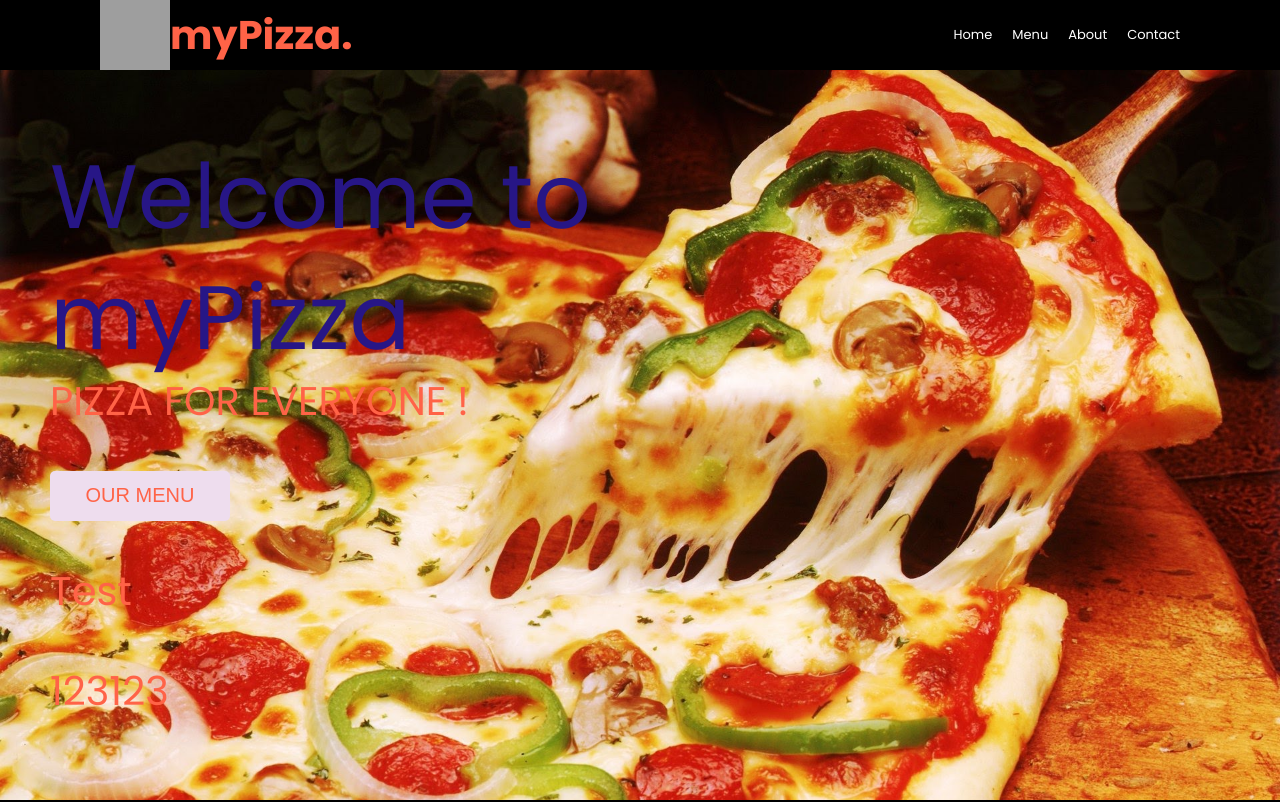
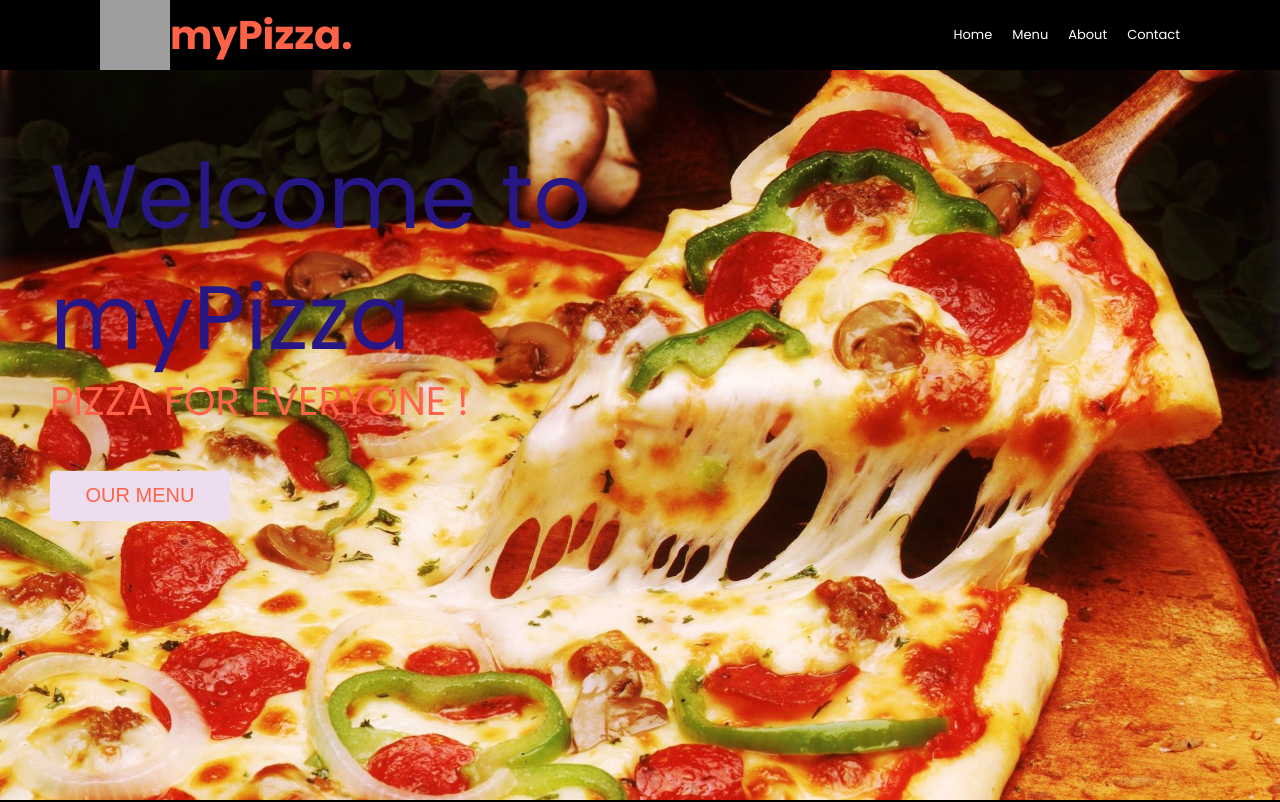
Before and after one commit to dandaniel21/react1, a React (Create React App) app: page / in a window 1280 px wide. Shown: the top 802 px of the page. Built offline with nearby package versions, Linux system fonts and the light colour scheme; grey boxes are pictures that could not be loaded.

Commit message:
[Change] - From Home.js : remove 2 paragraph - From Cart..js : remove 1 paragraph

```diff
--- a/src/components/Cart.js
+++ b/src/components/Cart.js
@@ -3,7 +3,7 @@ import React from 'react';
 function Cart() {
     return (
         <div>
-            <p>Cart</p>
+
         </div>
     )
 }
--- a/src/pages/Home.js
+++ b/src/pages/Home.js
@@ -13,8 +13,6 @@ function Home() {
                 <Link to="/menu">
                     <button>OUR MENU</button>
                 </Link>
-                <p>Test</p>
-                <p>123123</p>
             </div>
         </div>
     );
```
